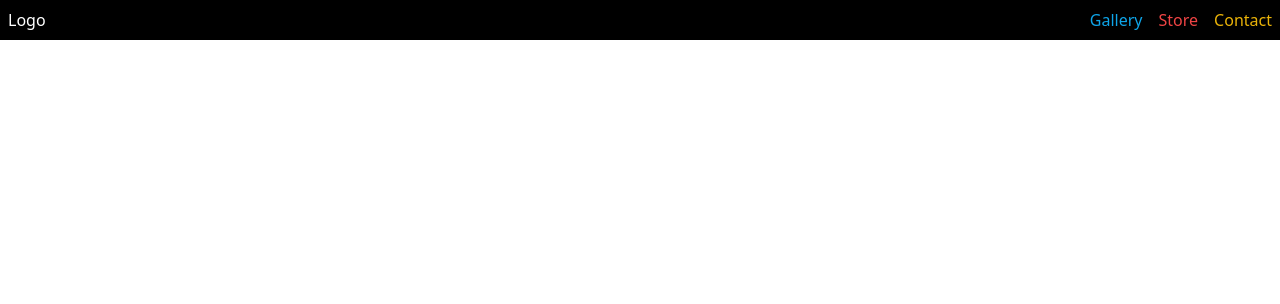
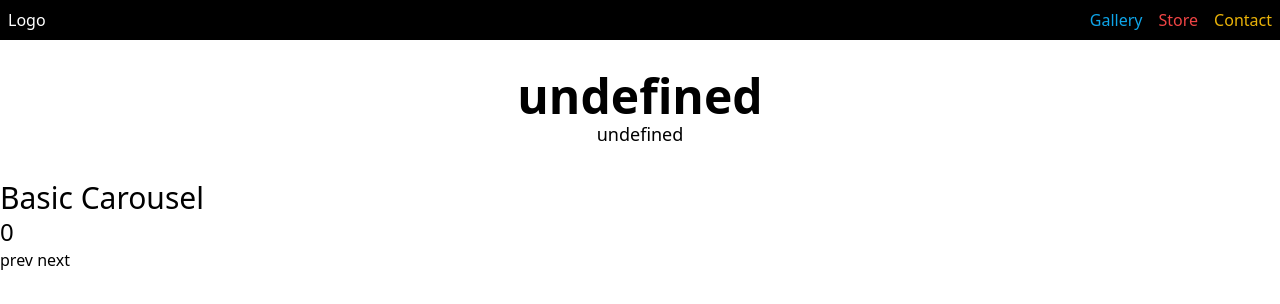
Before and after one commit to CalHolt/svelte-sandbox, a SvelteKit app: page /contact in a window 1280 px wide. Shown: the top 304 px of the page. Built offline with nearby package versions, Linux system fonts and the light colour scheme.

Commit message:
carousel on gallery

```diff
--- a/src/routes/contact/+page.svelte
+++ b/src/routes/contact/+page.svelte
@@ -1,3 +1,41 @@
 <script>
+    import { slide } from "svelte/transition";
+import PageHeader from "../../lib/components/PageHeader.svelte";
 
+// Carousel
+
+const slideArr = [1, 2, 3, 4, 5];
+let currentSlideContent = slideArr[0];
+// Current index counter
+let currentSlide = 0;
+//  max length of array
+const maxLength = slideArr.length - 1;
+
+// next function
+function nextSlide() {
+  if (currentSlide === maxLength){
+    currentSlide = 0;
+    currentSlideContent = slideArr[currentSlide];
+  } else {
+    currentSlide ++;
+    currentSlideContent = slideArr[currentSlide];
+  }
+};
+
+// prev function
+function prevSlide() {
+   if (currentSlide === 0){
+    currentSlide = maxLength;
+    currentSlideContent = slideArr[currentSlide];
+  } else {
+    currentSlide --;
+    currentSlideContent = slideArr[currentSlide];
+  }
+};
 </script>
+<PageHeader />
+<h2 class="text-3xl">Basic Carousel</h2>
+<!-- Carousel -->
+<h2 class="text-2xl">{currentSlide}</h2>
+<button on:click={prevSlide}>prev</button>
+<button on:click={nextSlide}>next</button>
```
